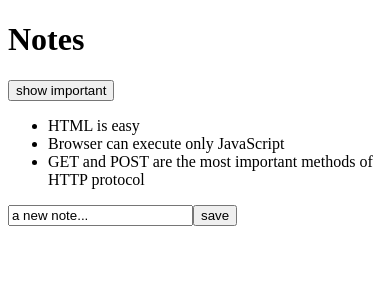
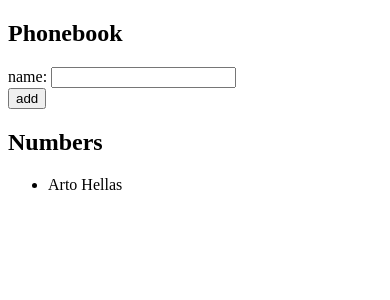
Before and after one commit to estevanjantsk/websovelluskehitys, a React (Vite) app in the folder part2/phonebook/: page / in a window 390 px wide. Shown: the top 300 px of the page. Built offline with nearby package versions, Linux system fonts and the light colour scheme.

Commit message:
2.6: The Phonebook Step1

```diff
--- a/part2/phonebook/src/App.jsx
+++ b/part2/phonebook/src/App.jsx
@@ -1,52 +1,46 @@
 import { useState } from 'react'
-import Note from './components/Note'
 
-const App = (props) => {
-  const [notes, setNotes] = useState(props.notes)
-  const [newNote, setNewNote] = useState('a new note...')
-  const [showAll, setShowAll] = useState(true)
+const App = () => {
+  const [persons, setPersons] = useState([
+    { name: 'Arto Hellas' }
+  ])
+  const [newName, setNewName] = useState('')
 
-  const handleNoteChange = (event) => {
+  const handleNewNameChange = (event) => {
     console.log(event.target.value)
-    setNewNote(event.target.value)
+    setNewName(event.target.value)
   }
 
-  const addNote = (event) => {
+  const addPerson = (event) => {
     event.preventDefault()
 
-    const noteObject = {
-      content: newNote,
-      important: Math.random() < 0.5,
-      id: notes.length + 1,
+    const personObject = {
+      name: newName,
+      id: persons.length + 1,
     }
 
-    setNotes(notes.concat(noteObject))
-    setNewNote('')
+    setPersons(persons.concat(personObject))
+    setNewName('')
   }
-
-  const notesToShow = showAll
-    ? notes
-    : notes.filter(note => note.important)
 
   return (
     <div>
-      <h1>Notes</h1>
-      <div>
-        <button onClick={() => setShowAll(!showAll)}>
-          show {showAll ? 'important' : 'all' }
-        </button>
-      </div>
+      <h2>Phonebook</h2>
+      <form onSubmit={addPerson}>
+        <div>
+          name: <input value={newName}
+            onChange={handleNewNameChange} />
+        </div>
+        <div>
+          <button type="submit">add</button>
+        </div>
+      </form>
+      <h2>Numbers</h2>
       <ul>
-        {notesToShow.map(note =>
-          <Note key={note.id}
-            note={note} />
+        {persons.map(note =>
+          <li key={note.id}>{note.name}</li>
         )}
       </ul>
-      <form onSubmit={addNote}>
-        <input value={newNote}
-          onChange={handleNoteChange} />
-        <button type="submit">save</button>
-      </form>
     </div>
   )
 }
--- a/part2/phonebook/src/main.jsx
+++ b/part2/phonebook/src/main.jsx
@@ -2,26 +2,8 @@ import React from 'react'
 import ReactDOM from 'react-dom/client'
 import App from './App.jsx'
 
-const notes = [
-  {
-    id: 1,
-    content: 'HTML is easy',
-    important: true,
-  },
-  {
-    id: 2,
-    content: 'Browser can execute only JavaScript',
-    important: false,
-  },
-  {
-    id: 3,
-    content: 'GET and POST are the most important methods of HTTP protocol',
-    important: true,
-  },
-]
-
 ReactDOM.createRoot(document.getElementById('root')).render(
   <React.StrictMode>
-    <App notes={notes} />
+    <App />
   </React.StrictMode>,
 )
```
